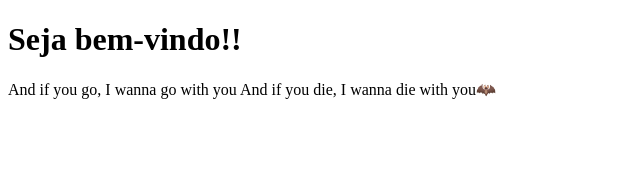
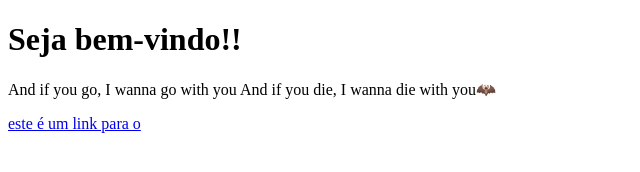
Before and after one commit to Santarelliduda/html, a plain HTML site: page index.html in a window 1280 px wide. Shown: the whole page, without its empty margins (0-640 px from the left). Drawn offline with Linux system fonts and the light colour scheme.

Commit message:
Add files via upload

```diff
--- a/index.html
+++ b/index.html
@@ -13,5 +13,6 @@
             And if you go, I wanna go with you
 And if you die, I wanna die with you🦇
         </p>
+        <a href="http://www.techguiado.com.br">este é um link para o </a>
     </body>
 </html>
```
